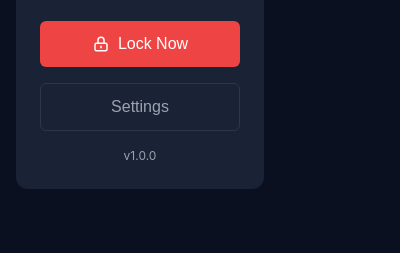
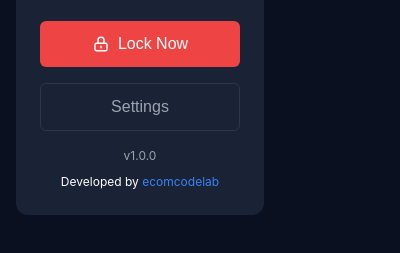
Before and after one commit to ecomcodeLab/Chrome-Passwort-Lock, a browser extension: page popup.html in a window 400 px wide. Shown: the part 189-442 px from the top of the page. Drawn offline with Linux system fonts and the light colour scheme.

Commit message:
Add files via upload

```diff
--- a/popup.html
+++ b/popup.html
@@ -39,6 +39,18 @@
       color: var(--text-muted);
       margin-top: 1rem;
     }
+    .footer-link {
+      text-align: center;
+      font-size: 0.75rem;
+      margin-top: 0.5rem;
+    }
+    .footer-link a {
+      color: var(--primary);
+      text-decoration: none;
+    }
+    .footer-link a:hover {
+      text-decoration: underline;
+    }
   </style>
 </head>
 <body>
@@ -58,6 +70,9 @@
     <button id="btn-settings" class="secondary">Settings</button>
 
     <div class="version">v1.0.0</div>
+    <div class="footer-link">
+      Developed by <a href="https://github.com/ecomcodeLab" target="_blank">ecomcodelab</a>
+    </div>
   </div>
 
   <script src="popup.js"></script>
```
Also changed, not shown: README.md, utils.js (line endings or trailing spaces).
